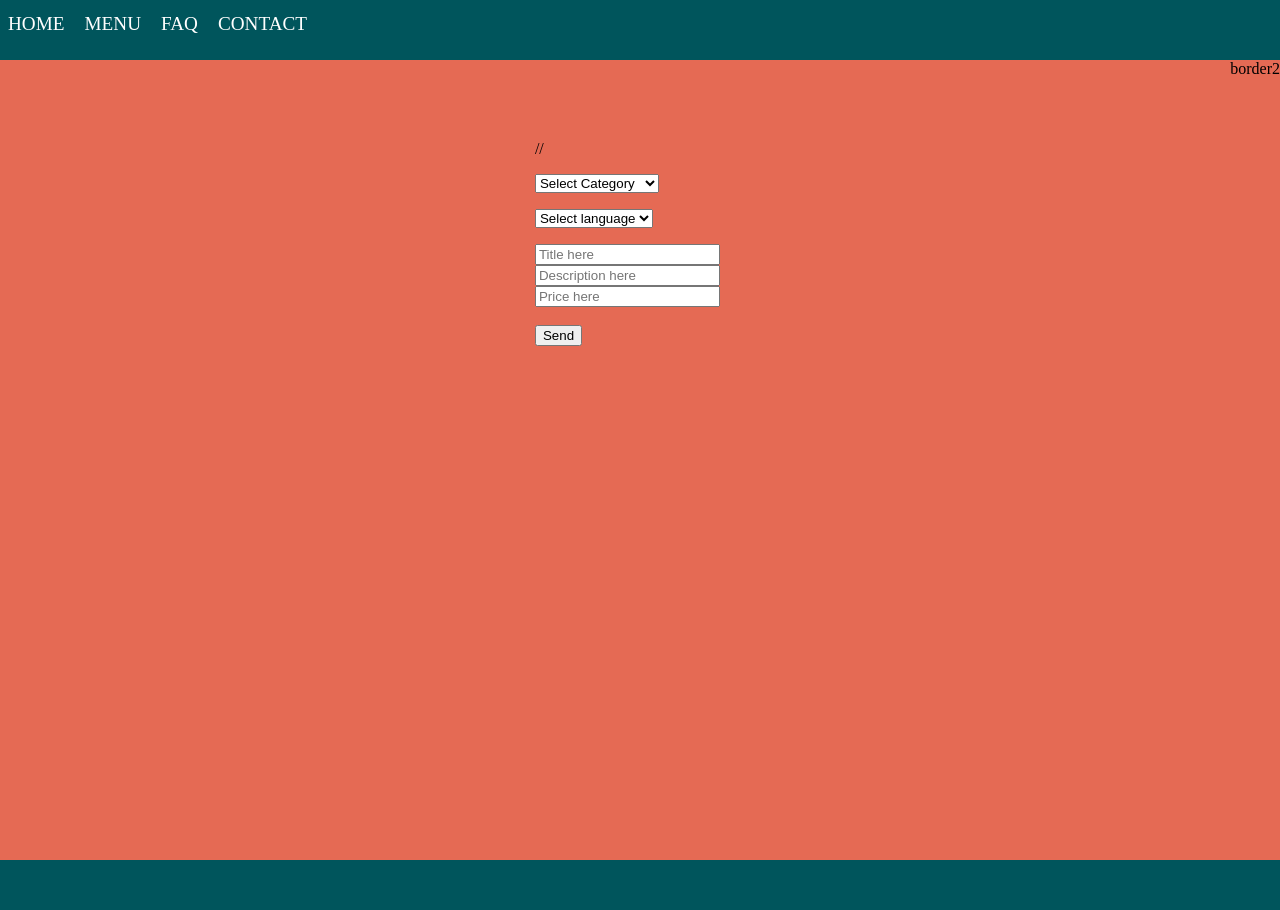
After one commit to JorisLousberg/room8, a PHP site: page /admin.php in a window 1280 px wide. The commit adds this page. Run offline with PHP 8.4, Linux system fonts and the light colour scheme; data that the repository does not hold is empty.

```diff
--- /dev/null
+++ b/admin.php
@@ -0,0 +1,44 @@
+<!DOCTYPE html>
+<html lang="nl">
+<head>
+    <meta charset="UTF-8">
+    <meta name="viewport" content="width=device-width, initial-scale=1.0">
+    <link rel="STYLESHEET" href="css/mainstyle.css" type="text/css">
+    <link rel="STYLESHEET" href="css/admin.css" type="text/css">
+    <title>Admin login</title>
+</head>
+<body>
+<div class="top">
+        <div class="upper_left">
+            <?php include_once 'includes/nav.inc.php'; ?>
+        </div>
+        <div class="upper_right"></div>
+    </div>
+    </div>
+    <div class="middle">
+        <div class="middle_left">border1</div>
+        <div class="middle_main3">
+            <div class="send">
+
+        <?php
+            if(isset($_POST['frmInsertMenuitem'])) {
+                //code voor verwerken formulier
+                include_once("includes/insert.inc.php");
+            } else {
+                include_once("includes/form.inc.php");
+            }
+//            include_once("includes/connection.inc.php");
+
+        ?>
+            </div>
+        </div>
+        <div class="middle_right">border2</div>
+    </div>
+    <div class="bottom">
+        <div class="lower_left"></div>
+        <div class="lower_middle"></div>
+        <div class="lower_right"></div>
+    </div>
+
+</body>
+</html>
--- /dev/null
+++ b/css/admin.css
@@ -0,0 +1,33 @@
+.login-container {
+    float: center;
+    Padding-top: 100px;
+}
+
+.middle_main2{
+    margin-left: 30%;
+    height: 40%;
+    width: 80%;
+    float: center;
+    background-color: transparent;
+}
+
+.middle{
+    height:  800px;
+    width:  100%;
+    float: left;
+    display: flex;
+    background-color: rgb(229, 106, 84);
+}
+
+.middle_main3{
+    margin-left: 35%;
+    height: 40%;
+    width: 80%;
+    float: center;
+    background-color: transparent;
+}
+
+.send {
+    float: center;
+    Padding-top: 80px;
+}
--- /dev/null
+++ b/includes/form.inc.php
@@ -0,0 +1,36 @@
+<form action="admin.php" enctype="multipart/form-data" method="post">
+// <form action="<?php echo $thisPage; ?>" enctype="multipart/form-data" method="post">
+<p>
+  <select name="tb_category">
+
+    <option value="">Select Category</option>
+    <option value="1">Broodjes / Wraps</option>
+    <option value="2">Soep</option>
+    <option value="3">Snacks</option>
+    <option value="4">Snoep</option>
+    <option value="5">Drank</option>
+
+  </select>
+</p>
+
+<p>
+  <select name="tb_language">
+
+    <option value="">Select language</option>
+    <option value="1">NL</option>
+    <option value="2">EN</option>
+
+  </select>
+</p>
+
+  <input type="text" autocomplete='off' name="tb_product" value="" placeholder="Title here"/> <br>
+
+  <input type="text" autocomplete='off' name="tb_description" value="" placeholder="Description here"/> <br>
+
+  <input type="text" autocomplete='off' name="tb_price" value="" placeholder="Price here"/> <br>
+
+  <input type="hidden" name="frmInsertMenuitem" value="frmInsertMenuitem" /> <br>
+
+  <input type="submit" name="btn_submit" value="Send"/>
+
+</form>
--- a/menu.php
+++ b/menu.php
@@ -15,7 +15,7 @@
        }
 
        require_once('includes/connection.inc.php'); //connection
-       include('select.inc.php')
+       include('includes/select.inc.php')
     ?>
     <div class="top">
 
```
Also changed, not shown: admin.login.php (added, +37 -0 lines), includes/insert.inc.php (added, +22 -0 lines), logintest.php (added, +11 -0 lines), includes/select.inc.php (renamed from select.inc.php).
